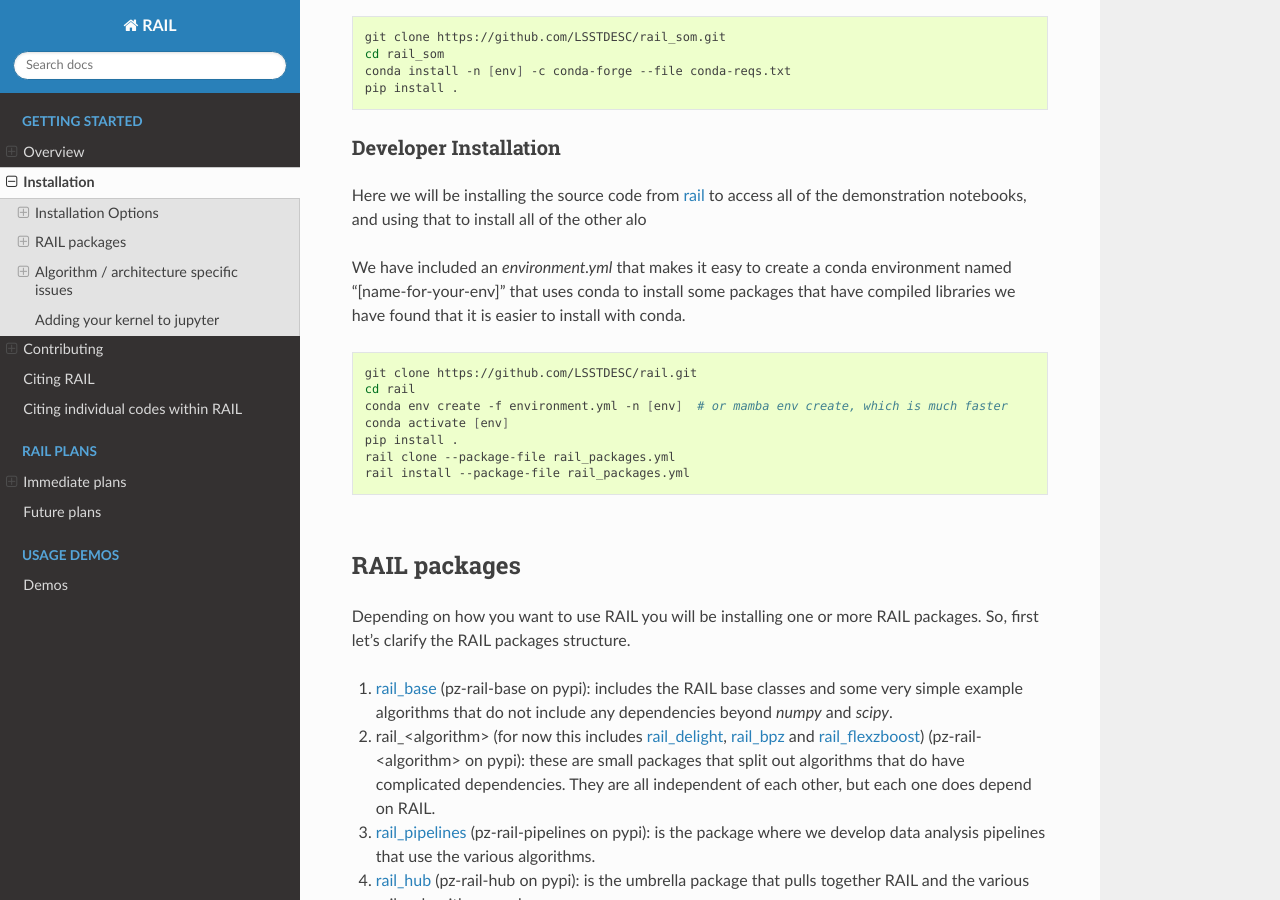
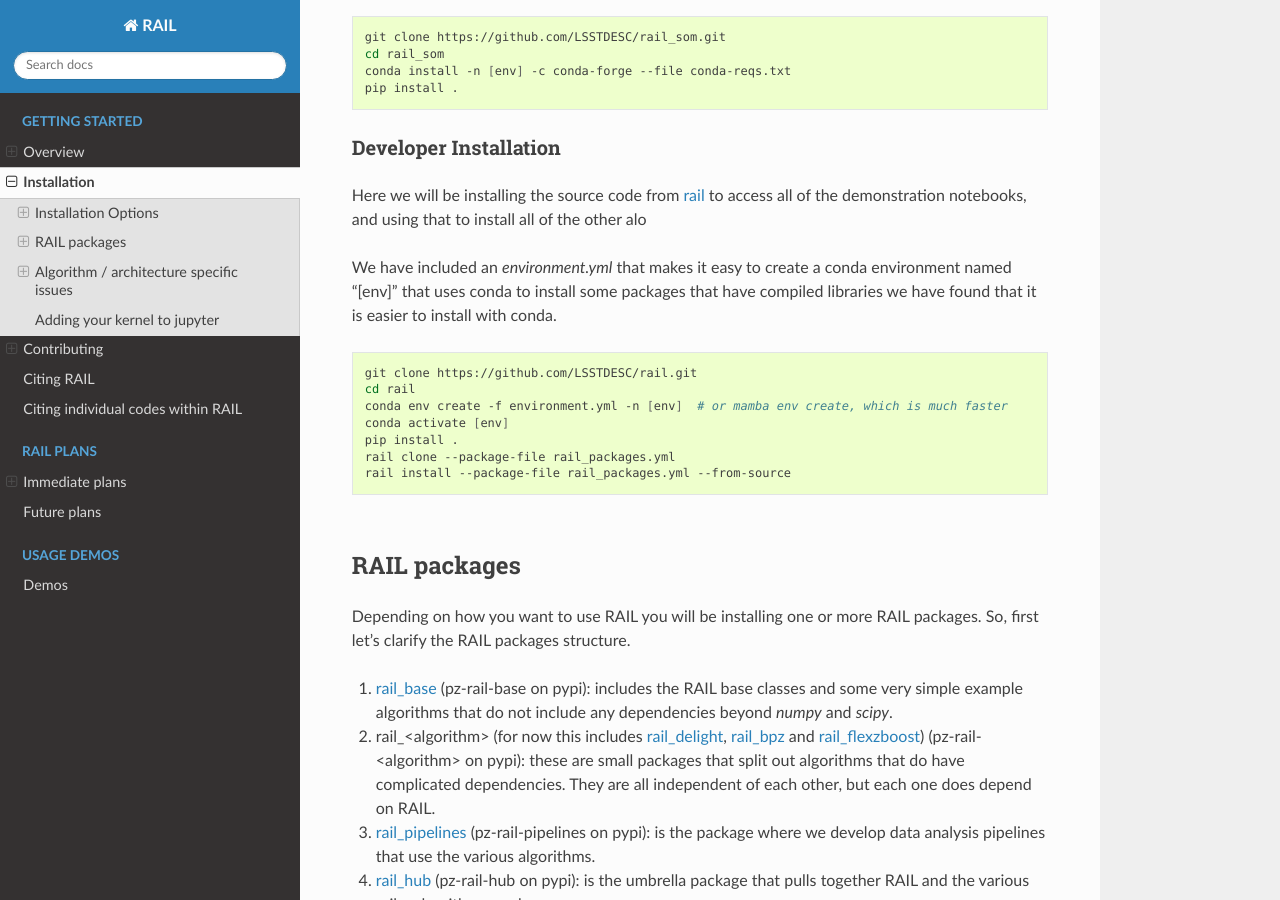
Before and after one commit to LSSTDESC/rail, a Sphinx documentation site: the page built from docs/source/installation.rst, in a window 1280 px wide and 900 px high, scrolled down 2069 px. Built offline with Sphinx 7.4.7 and the Read the Docs theme 2.0.0, drawn with Linux system fonts in a browser that asks for light colours; pages that are not in the unit, such as notebooks, are missing from menus; the version number could not be read and is left out.

Commit message:
fix up installation.rst

```diff
--- a/docs/source/installation.rst
+++ b/docs/source/installation.rst
@@ -99,7 +99,7 @@
 
 Here we will be installing the source code from `rail <https://github.com/LSSTDESC/rail>`_ to access all of the demonstration notebooks, and using that to install all of the other alo
 
-We have included an `environment.yml` that makes it easy to create a conda environment named "[name-for-your-env]" that uses conda to install some packages that have compiled libraries we have found that it is easier to install with conda.
+We have included an `environment.yml` that makes it easy to create a conda environment named "[env]" that uses conda to install some packages that have compiled libraries we have found that it is easier to install with conda.
 
 .. code-block:: bash
 
@@ -109,7 +109,7 @@
     conda activate [env]
     pip install .
     rail clone --package-file rail_packages.yml
-    rail install --package-file rail_packages.yml
+    rail install --package-file rail_packages.yml --from-source
 
 
 
```
